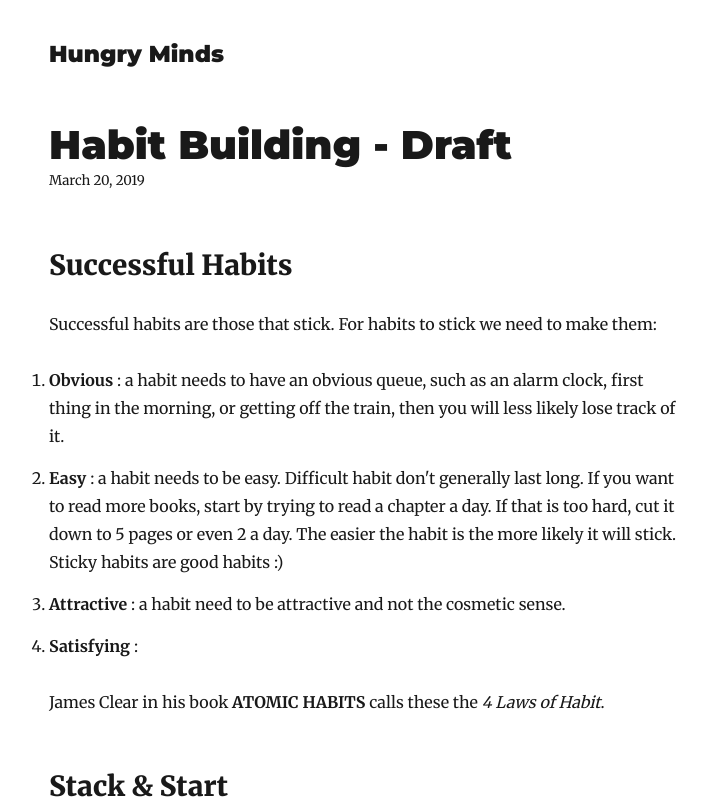
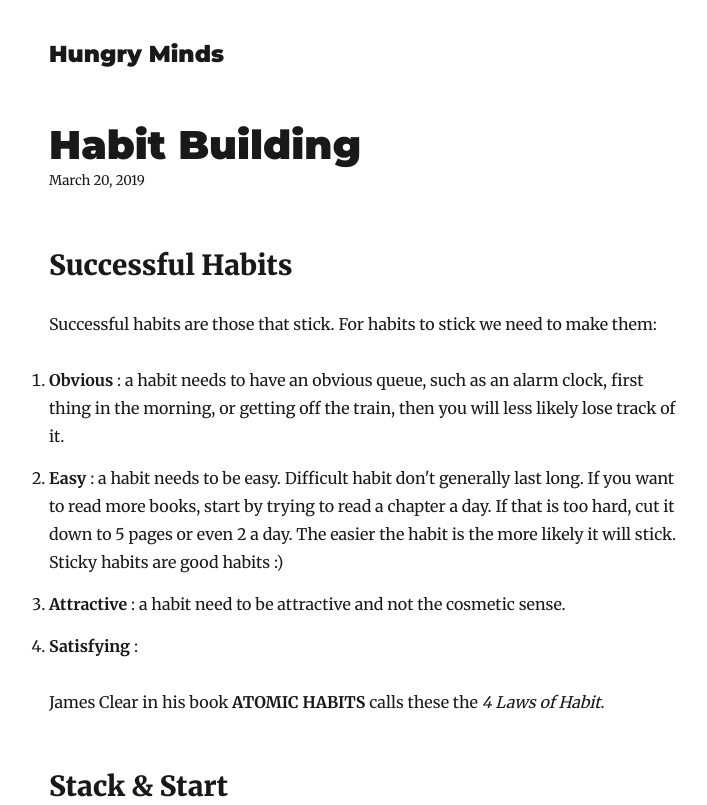
Before and after one commit to mouradk78/starter-blog, a Gatsby site: page /habit-building/ in a window 1280 px wide. Shown: the top 805 px of the page, without its empty margins (276-983 px from the left). Built offline with nearby package versions, Linux system fonts and the light colour scheme; Gatsby itself is replaced by a stand-in of ours; some packages are replaced by stand-ins of ours.

Commit message:
changed from draft

```diff
--- a/content/blog/habit-building/index.md
+++ b/content/blog/habit-building/index.md
@@ -1,5 +1,5 @@
 ---
-title: Habit Building - Draft
+title: Habit Building
 date: "2019-03-20T23:46:37.121Z"
 description: A good habit is one that sticks and becomes thoughtless.
 ---
```
